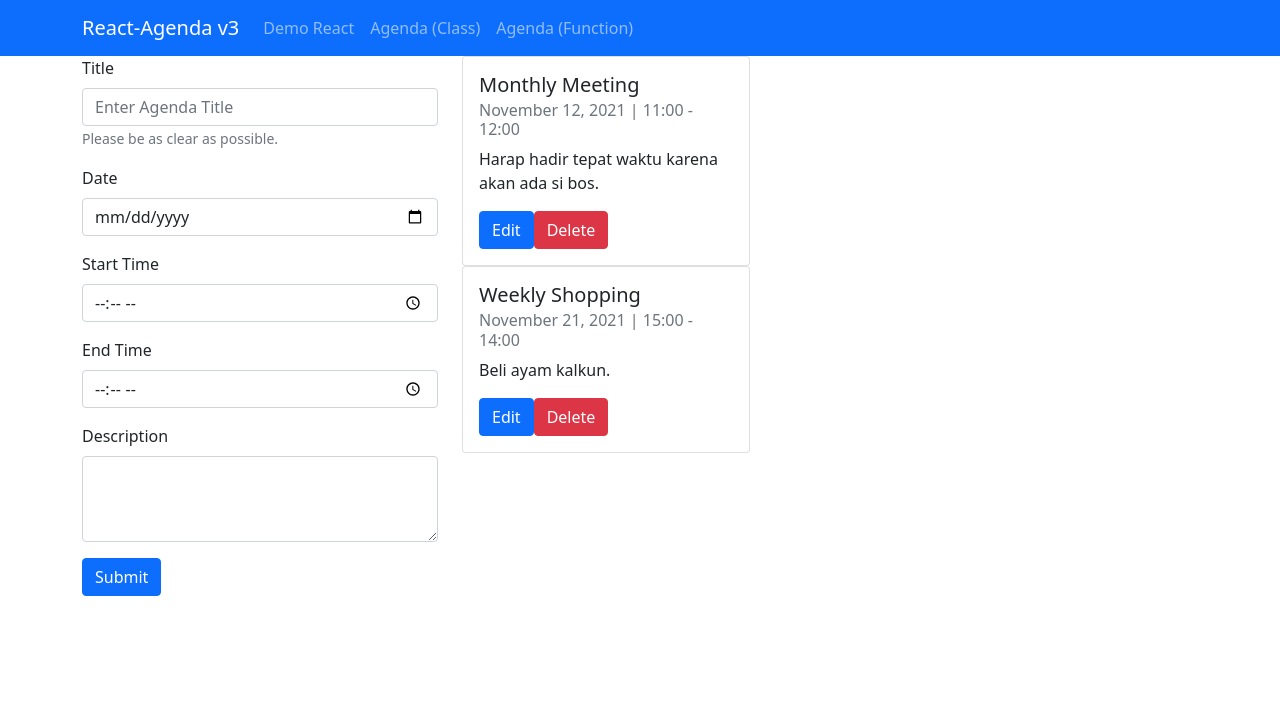
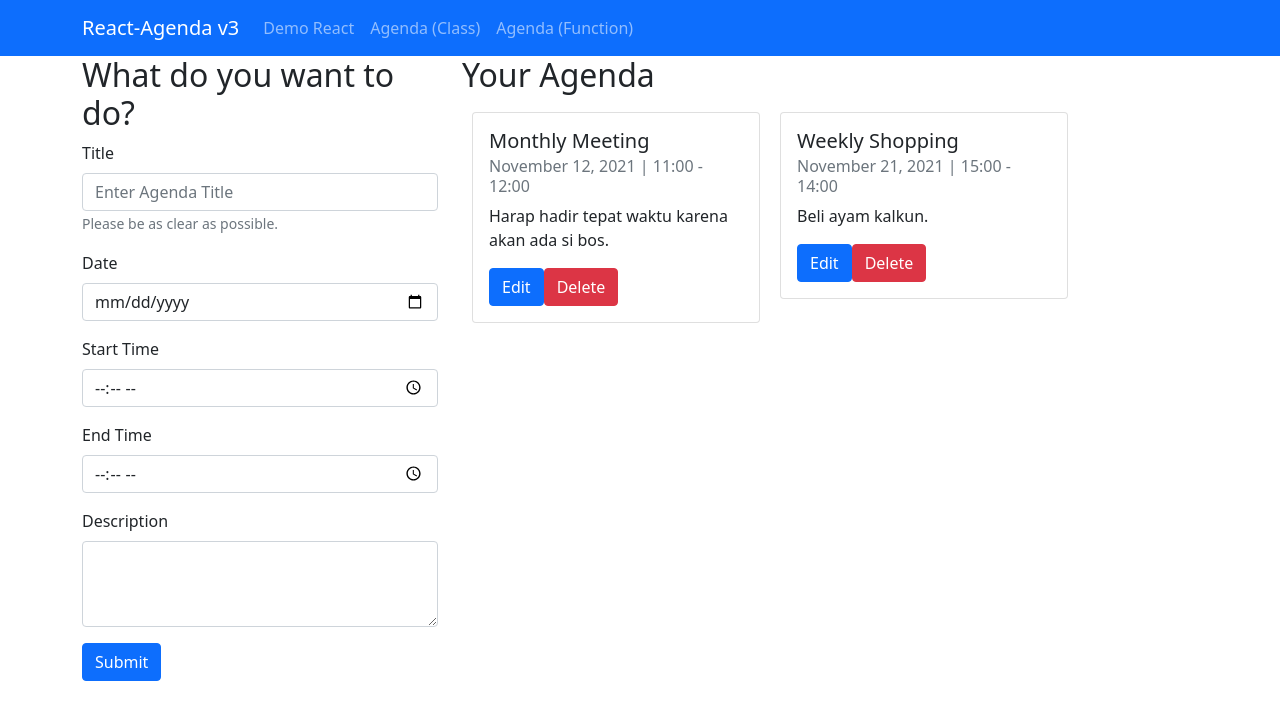
Before and after one commit to chrisandoryan/ReactAgenda-CIMB-Batch-3, a React (Create React App) app: page /agendaFunction in a window 1280 px wide. Shown: the top 720 px of the page. Built offline with nearby package versions, Linux system fonts and the light colour scheme.

Commit message:
add styling for React components

```diff
--- a/package.json
+++ b/package.json
@@ -13,6 +13,7 @@
     "react-dom": "^17.0.2",
     "react-router-dom": "^6.0.2",
     "react-scripts": "4.0.3",
+    "styled-components": "^5.3.3",
     "web-vitals": "^1.1.2"
   },
   "scripts": {
--- /dev/null
+++ b/src/assets/css/agenda.css
@@ -0,0 +1,6 @@
+.agendaList {
+    /* background: black; */
+    display: flex;
+    flex-direction: row;
+    flex-wrap: wrap;
+}
--- /dev/null
+++ b/src/assets/css/card.module.css
@@ -0,0 +1,5 @@
+.agenda-card {
+    margin: 10px;
+    /* margin-right: 10px;
+    margin-bottom: 10px; */
+}
--- a/src/components/class/AgendaCardClass.jsx
+++ b/src/components/class/AgendaCardClass.jsx
@@ -1,5 +1,7 @@
 import React from "react";
 import { Card, Button } from "react-bootstrap";
+
+import styles from "../../assets/css/card.module.css";
 
 class AgendaCardClass extends React.Component {
     constructor(props) {
@@ -18,6 +20,7 @@ class AgendaCardClass extends React.Component {
 
     render() {
         return (
+            <div className={styles['agenda-card']}>
                 <Card style={{ width: '18rem' }}>
                     <Card.Body>
                         <Card.Title>{this.props.agendaName}</Card.Title>
@@ -29,6 +32,7 @@ class AgendaCardClass extends React.Component {
                         <Button onClick={this.handleDeleteClick} variant="danger">Delete</Button>
                     </Card.Body>
                 </Card>
+            </div>
         )
     }
 }
--- a/src/components/class/AgendaFormClass.jsx
+++ b/src/components/class/AgendaFormClass.jsx
@@ -143,8 +143,8 @@ class AgendaFormClass extends React.Component {
         console.log("prevState", prevState)
         if (nextProps.agendaIndex !== prevState.agendaIndex) {
             let agendaDate = nextProps.agendaDate;
-            agendaDate = moment(agendaDate).format("YYYY-MM-DD")
-
+            if (agendaDate)
+                agendaDate = moment(agendaDate).format("YYYY-MM-DD")
             return {
                 agendaIndex: nextProps.agendaIndex,
                 agendaName: nextProps.agendaName,
--- a/src/components/class/Loading.jsx
+++ b/src/components/class/Loading.jsx
@@ -1,5 +1,29 @@
 import React from "react";
 import { Spinner } from "react-bootstrap";
+import styled, { css } from "styled-components";
+
+const LoadingOverlay = styled.div`
+    position: fixed;
+    width: 100%;
+    height: 100%;
+    top: 0;
+    left: 0;
+    right: 0;
+    bottom: 0;
+    z-index: 5;
+    display: flex;
+    justify-content: center;
+    align-items: center;
+
+    ${
+        props =>
+        props.darkMode === true ? (
+            css`background-color: black`
+        ) : (
+            css`background-color: white`
+        )
+    }
+`
 
 class Loading extends React.Component {
     constructor(props) {
@@ -13,9 +37,9 @@ class Loading extends React.Component {
 
     render() {
         return (
-            <div>
-                <Spinner animation="grow" />
-            </div>
+            <LoadingOverlay darkMode={this.props.darkMode}>
+                <Spinner animation="grow" variant={this.props.darkMode ? "light" : "dark"} />
+            </LoadingOverlay>
         )
     }
 }
--- a/src/pages/AgendaFunction.jsx
+++ b/src/pages/AgendaFunction.jsx
@@ -3,6 +3,8 @@ import { Col, Container, Row } from "react-bootstrap";
 import AgendaCardClass from "../components/class/AgendaCardClass";
 import AgendaFormClass from "../components/class/AgendaFormClass";
 import Loading from "../components/class/Loading";
+
+import "../assets/css/agenda.css";
 
 function AgendaFunction(props) {
     const [isLoading, setIsLoading] = useState(true)
@@ -72,7 +74,7 @@ function AgendaFunction(props) {
         <div>
             {
                 isLoading === true ? (
-                    <Loading />
+                    <Loading darkMode={true} />
                 ) : (
                     null
                 )
@@ -80,11 +82,17 @@ function AgendaFunction(props) {
             <Container>
                 <Row>
                     <Col xs={12} md={4} lg={4}>
+                        <div className="">
+                            <h2>What do you want to do?</h2>
+                        </div>
                         <div className="agendaForm">
                             <AgendaFormClass editMode={editMode} {...agendaToEdit} agendaIndex={agendaToEditIndex} callAddAgenda={addAgenda} callEditAgenda={editAgenda} />
                         </div>
                     </Col>
-                    <Col>
+                    <Col xs={12} md={8} lg={8}>
+                        <div className="">
+                            <h2>Your Agenda</h2>
+                        </div>
                         <div className="agendaList">
                             {
                                 agendas.map((agenda, index) => {
```
Also changed, not shown: 1 other file (tests, documents, lock files or other folders). Lines whose indentation alone changed are shown as unchanged.
